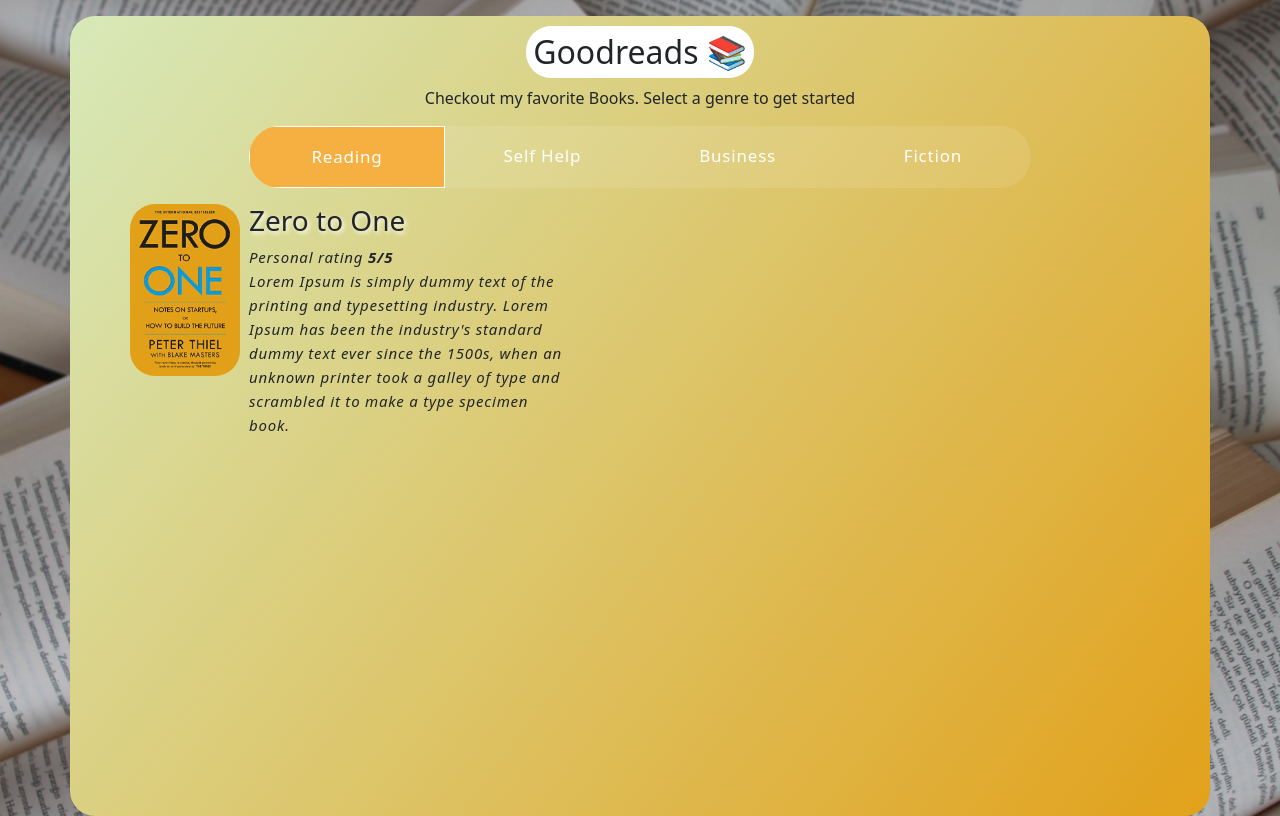
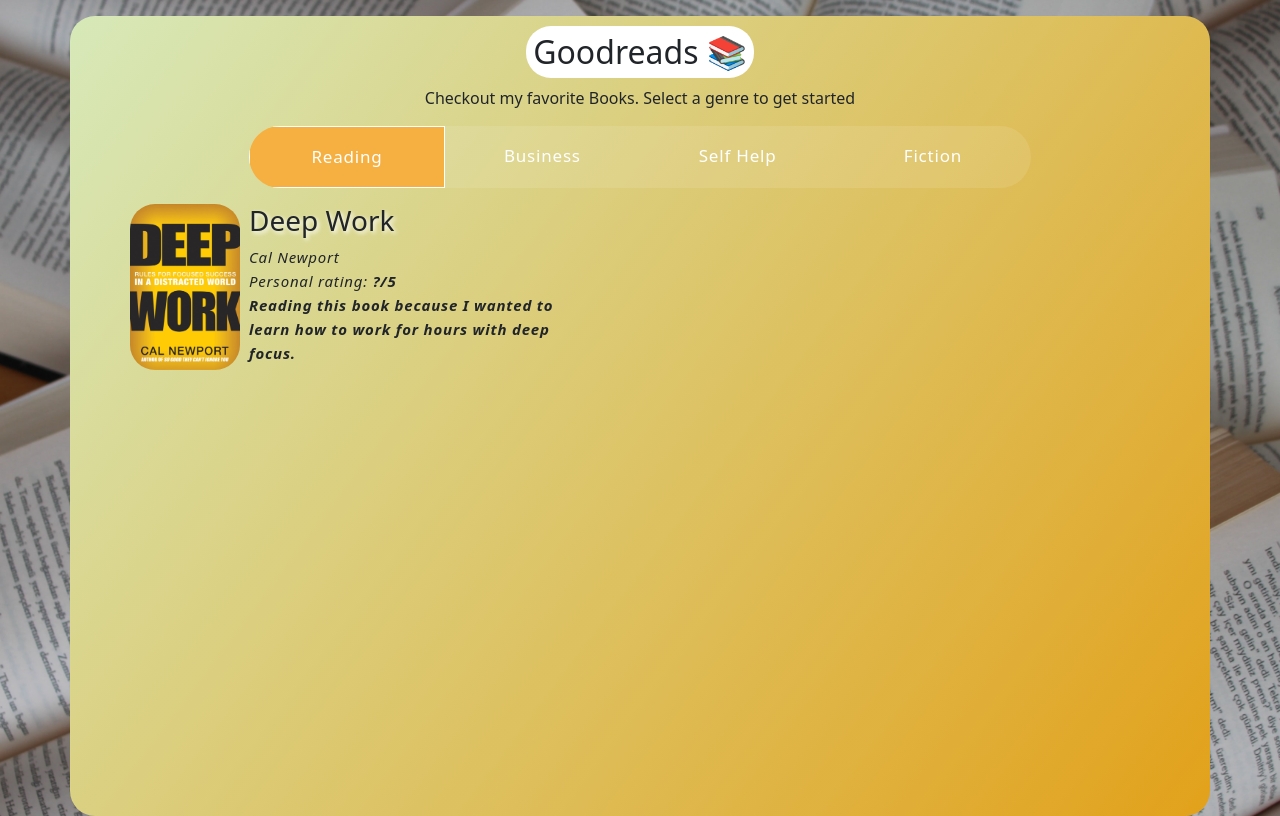
Before and after one commit to KumarAmrendram/goodreads, a React (Create React App) app: page / in a window 1280 px wide. Built offline with nearby package versions, Linux system fonts and the light colour scheme; the HTML template or start-up script is replaced by a standard one.

Commit message:
--added deep work

```diff
--- a/src/components/Banner.jsx
+++ b/src/components/Banner.jsx
@@ -1,20 +1,30 @@
 import React from "react";
 import { Col, Container, Row, Tab, Tabs } from "react-bootstrap";
 import zeroToOne from "../assets/zero-to-one.jpg";
+import deepWork from "../assets/deep-work.jpg";
 import BookCard from "./Bookcard";
 const Banner = () => {
-  const books = [
+  const Reading = [
     {
-      title: "Zero to One",
-      imgUrl: zeroToOne,
-      rating: "5/5",
-      review: `Lorem Ipsum is simply dummy text of the printing and typesetting
-      industry. Lorem Ipsum has been the industry's standard dummy
-      text ever since the 1500s, when an unknown printer took a galley
-      of type and scrambled it to make a type specimen book.`,
+      title: "Deep Work",
+      author: "Cal Newport",
+      imgUrl: deepWork,
+      rating: "?/5",
+      review: `Reading this book because I wanted to learn how to work for hours with deep focus.`
     },
   ];
 
+  const selfHelp = [
+    {
+      title: "Zero to One",
+      author: "Peter Thiel",
+      imgUrl: zeroToOne,
+      rating: "4.5/5",
+      review: `A great book for those who wants to  startup. you will get
+      everything you need for starting up here. This book has answer of your every
+      HOWs, WHATs and WHYs.`,
+    },
+  ];
   return (
     <section className="banner">
       <Container className="text-center mt-3">
@@ -31,15 +41,23 @@
                 title="Reading"
               >
                 <Row className="">
-                  {books.map((book, index) => {
+                  {Reading.map((book, index) => {
                     return <BookCard key={index} {...book} />;
                   })}
                 </Row>
               </Tab>
-              <Tab className="tab" eventKey="second" title="Self Help">
-                <h1>Working on it...</h1>
+              <Tab
+                className="row tab mt-3 align-items-center"
+                eventKey="second"
+                title="Business"
+              >
+                <Row className="">
+                  {selfHelp.map((book, index) => {
+                    return <BookCard key={index} {...book} />;
+                  })}
+                </Row>
               </Tab>
-              <Tab className="tab" eventKey="third" title="Business">
+              <Tab className="tab" eventKey="third" title="Self Help">
                 <h1>Working on it...</h1>
               </Tab>
               <Tab className="tab" eventKey="fourth" title="Fiction">
--- a/src/components/Bookcard.jsx
+++ b/src/components/Bookcard.jsx
@@ -1,7 +1,7 @@
 import React from "react";
 import { Col} from "react-bootstrap";
 
-const BookCard = ({ title, imgUrl, rating, review }) => {
+const BookCard = ({ title,author, imgUrl, rating, review }) => {
   return (
     <Col size={12} sm={12} md={5} lg={5} className="bookcard ">
       <div>
@@ -10,8 +10,9 @@
       <Col>
         <div className="book-txt">
           <h3>{title}</h3>
-          <span>Personal rating <b>{rating}</b></span><br/>
-          <span>{review}</span>
+          <span>{author}</span><br/>
+          <span>Personal rating:  <b>{rating}</b></span><br/>
+          <span><b>{review}</b> </span>
         </div>
       </Col>
     </Col>
```
Also changed, not shown: src/assets/deep-work.jpg (added).
